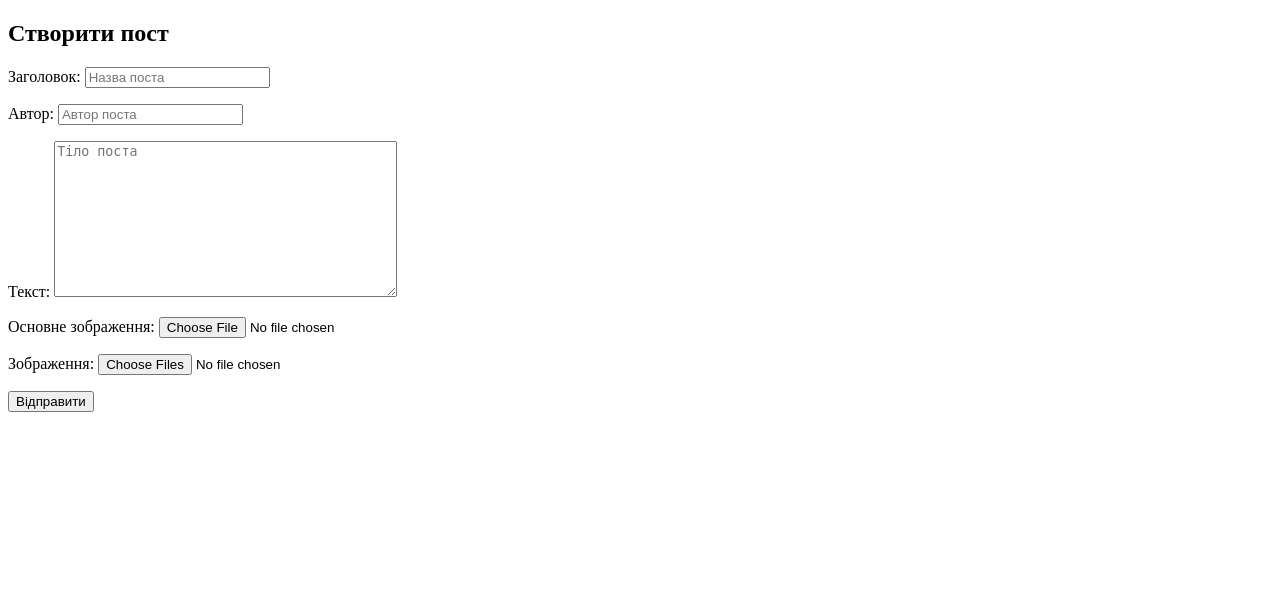
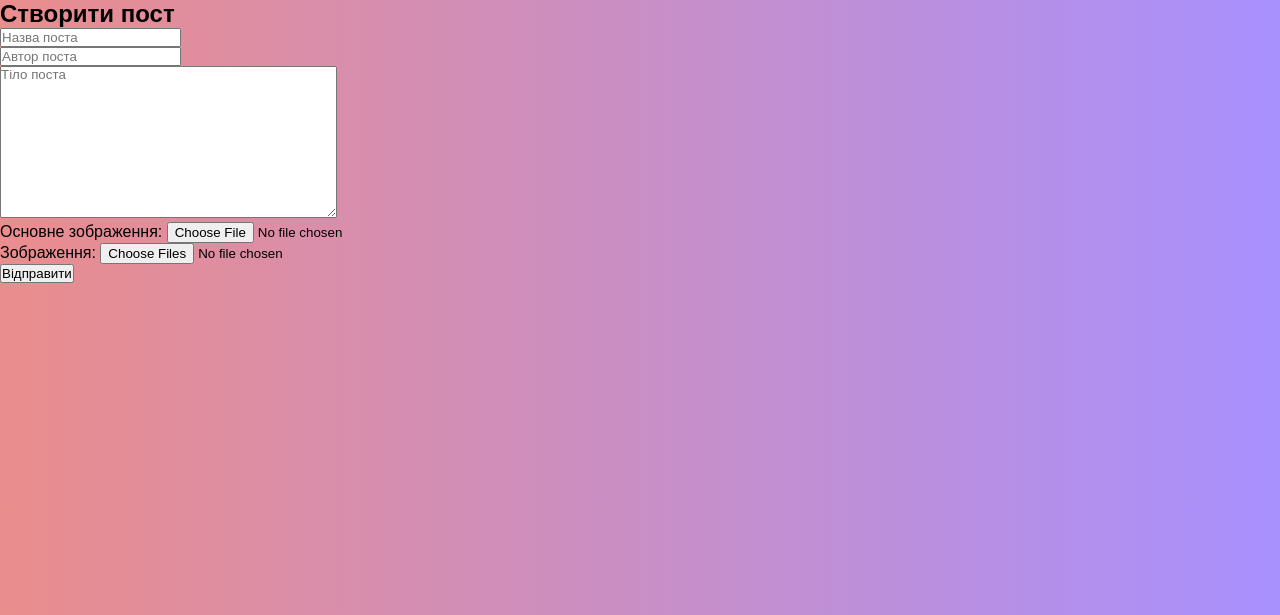
Before and after one commit to zionkex/chud_site, a Django app: page /create_post/ in a window 1280 px wide. Shown: the top 615 px of the page. Before the commit the page ends 412 px from the top, so only its background shows below. Run offline with Django 5.2, Linux system fonts and the light colour scheme.

Commit message:
finish form for creating post

```diff
--- a/blog/templates/post_form.html
+++ b/blog/templates/post_form.html
@@ -1,36 +1,42 @@
+{#{% extends "blog/base/base.html" %}#}
+{% load static %}
 <!DOCTYPE html>
 <html lang="en">
 <head>
   <meta charset="UTF-8">
   <meta name="viewport" content="width=device-width, initial-scale=1.0">
-  <title>Новый пост</title>
+    <link rel="stylesheet" href="{% static 'css/style.css' %}">
+  <title>Новий пост</title>
 </head>
 <body>
-  <h2>Створити пост</h2>
-  <form method="post" enctype="multipart/form-data">
+<div class="main">
+  <form class="form" method="post" enctype="multipart/form-data">
     {% csrf_token %}
+    <div class="form-header"><h2>Створити пост</h2></div>
+    <div class="form-field">
+      {{ form.title.errors }}
+        {{ form.title }}</div>
 
-    <p>{{ form.title.errors }}
-    <label for="{{ form.title.id_for_label }}">Заголовок:</label>
-    {{ form.title }}</p>
-      <p>{{ form.author.errors }}
-    <label for="{{ form.author.id_for_label }}">Автор:</label>
-    {{ form.author }}</p>
+        <div class="form-field">
+        {{ form.author.errors }}
+            {{ form.author }}</div>
 
+    <div class="form-field">
+    {{ form.body.errors }}
+        {{ form.body }}</div>
 
-    <p>{{ form.body.errors }}
-    <label for="{{ form.body.id_for_label }}">Текст:</label>
-    {{ form.body }}</p>
+    <div class="form-image">
+        {{ form.main_image.errors }}
+    <label for="{{ form.main_image.id_for_label }}" >Основне зображення:</label>
+        {{ form.main_image }}</div>
 
-    <p>{{ form.main_image.errors }}
-    <label for="{{ form.main_image.id_for_label }}">Основне зображення:</label>
-    {{ form.main_image }}</p>
-
-    <p>{{ form.images.errors }}
+    <div class="form-image als">{{ form.images.errors }}
     <label for="{{ form.images.id_for_label }}">Зображення:</label>
-    {{ form.images }}</p>
+    {{ form.images }}</div>
 
     <button type="submit">Відправити</button>
   </form>
+    </div>
+<script src="{% static 'js/script.js' %}"></script>
 </body>
 </html>
```
